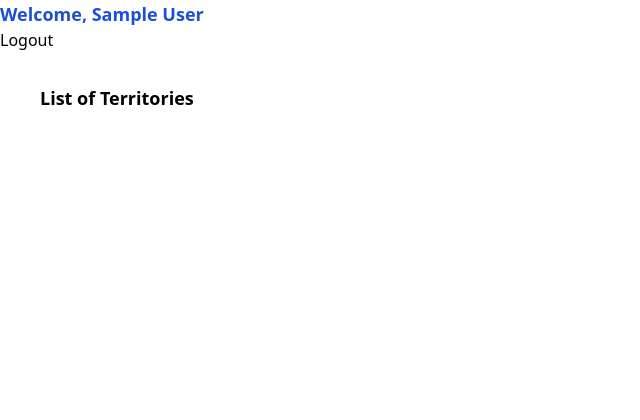
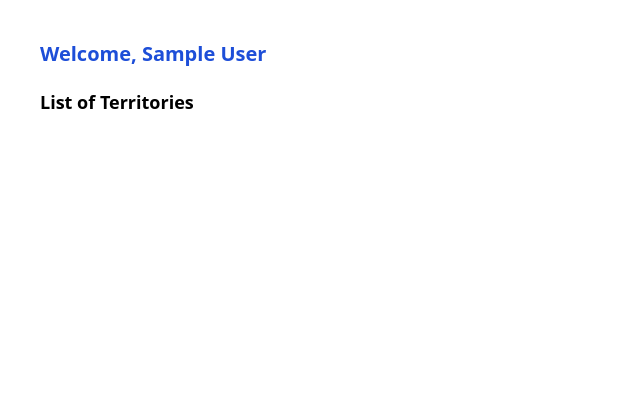
Before and after one commit to hateryx/netzwelt, a Flask app: page / in a window 1280 px wide. Shown: the top 420 px of the page, without its empty margins (0-640 px from the left). After the commit the page ends 109 px from the top, so only its background shows below. Run offline with Flask 3, Linux system fonts and the light colour scheme; the visitor is signed in with stand-in values (Sample User, id 1); data that the repository does not hold is empty.

Commit message:
Minor changes in the looks and feels of the index

```diff
--- a/templates/index.html
+++ b/templates/index.html
@@ -4,11 +4,10 @@
 {% endblock %}
 
 {% block main %}
-  <h2 class="font-semibold text-lg text-blue-700">Welcome, {{ user }}</h2>
-  <a href="/logout">Logout</a>
+  <h2 class="px-10 pt-10 font-semibold text-xl text-blue-700">Welcome, {{ user }}</h2>
   {{ error }}
 
-  <div class="mx-10 my-8 font-semibold text-lg">List of Territories</div>
+  <div class="mx-10 my-5 font-semibold text-lg">List of Territories</div>
 
   <div class="ml-10 flex flex-row min-h-screen">
     <div id="territories" class="block ml-10">
```
